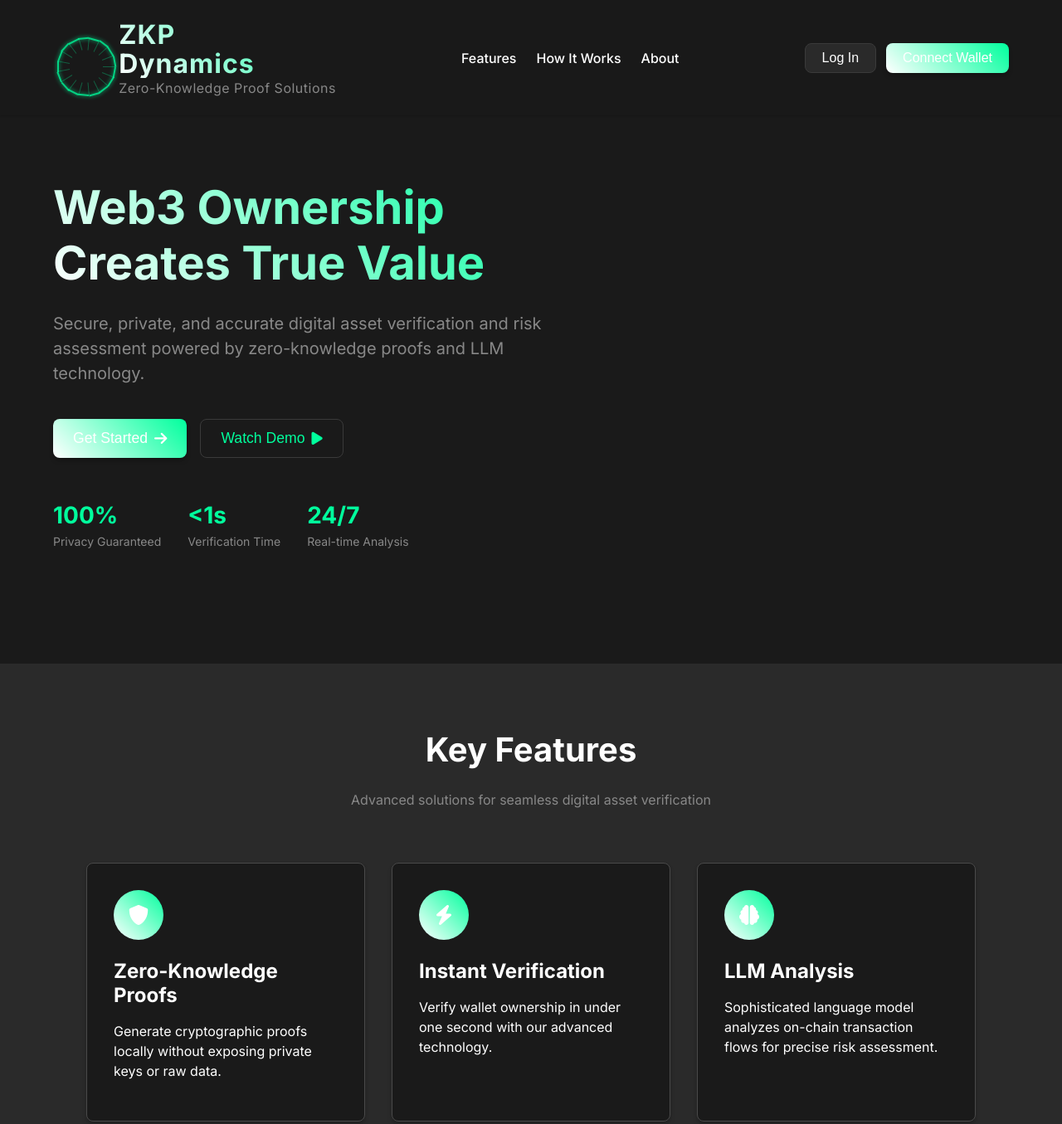
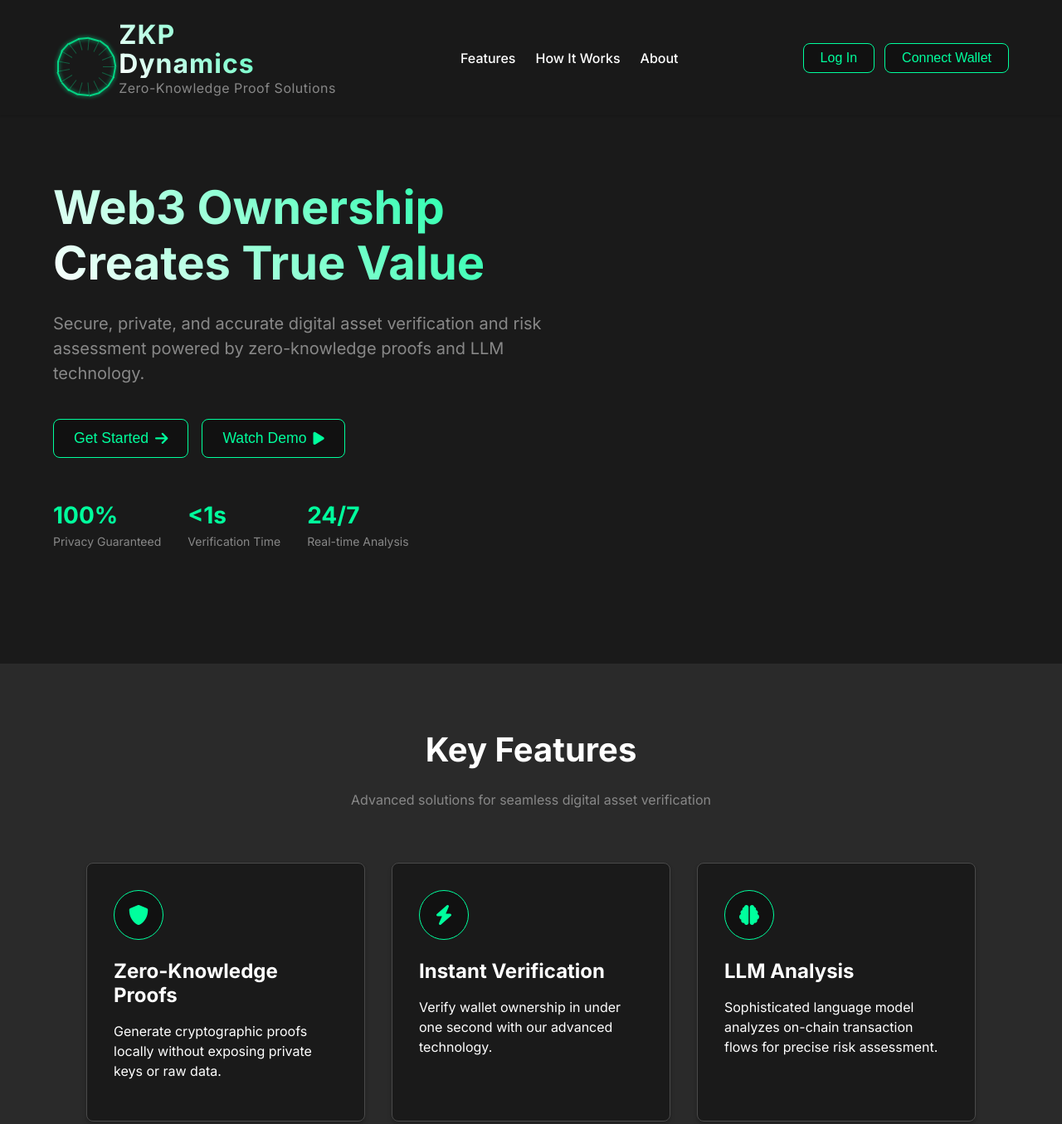
Before and after one commit to daniel5713/ZKP-Dynamics, a plain HTML site: page index.html in a window 1280 px wide. Shown: the top 1355 px of the page at 83% size. Drawn offline with Linux system fonts and the light colour scheme.

Commit message:
Update styles.css

```diff
--- a/css/styles.css
+++ b/css/styles.css
@@ -92,35 +92,17 @@ a:hover {
     gap: 0.5rem;
 }
 
-.btn-primary {
-    background: var(--gradient-primary);
-    color: white;
-    box-shadow: var(--shadow-md);
+.btn-primary, .btn-secondary, .btn-ghost {
+    background: #111 !important;
+    color: var(--primary-color) !important;
+    border: 1px solid var(--primary-color);
+    box-shadow: none;
 }
 
-.btn-primary:hover {
-    transform: translateY(-2px);
-    box-shadow: var(--shadow-lg);
-}
-
-.btn-secondary {
-    background-color: var(--gray-100);
-    color: var(--text-color);
-    border: 1px solid var(--gray-200);
-}
-
-.btn-secondary:hover {
-    background-color: var(--gray-200);
-}
-
-.btn-ghost {
-    background-color: transparent;
-    color: var(--primary-color);
-    border: 1px solid var(--gray-200);
-}
-
-.btn-ghost:hover {
-    background-color: rgba(0, 255, 157, 0.05);
+.btn-primary:hover, .btn-secondary:hover, .btn-ghost:hover {
+    background: #222 !important;
+    color: var(--primary-color) !important;
+    border: 1px solid var(--primary-hover);
 }
 
 .btn-large {
@@ -364,8 +346,9 @@ nav {
     width: 60px;
     height: 60px;
     border-radius: 50%;
-    background: var(--gradient-primary);
-    color: white;
+    background: #111 !important;
+    color: var(--primary-color) !important;
+    border: 1px solid var(--primary-color);
     font-size: 1.5rem;
     margin-bottom: 1.5rem;
 }
@@ -508,7 +491,9 @@ nav {
 .result-icon {
     margin-bottom: 0.5rem;
     font-size: 1.5rem;
-    color: var(--primary-color);
+    color: var(--primary-color) !important;
+    background: #111 !important;
+    border: 1px solid var(--primary-color);
 }
 
 .demo-animation {
@@ -742,8 +727,9 @@ footer {
     height: 36px;
     border-radius: 50%;
     background-color: rgba(255, 255, 255, 0.1);
-    color: white;
+    color: var(--primary-color) !important;
     transition: var(--transition);
+    border: 1px solid var(--primary-color);
 }
 
 .social-links a:hover {
```
